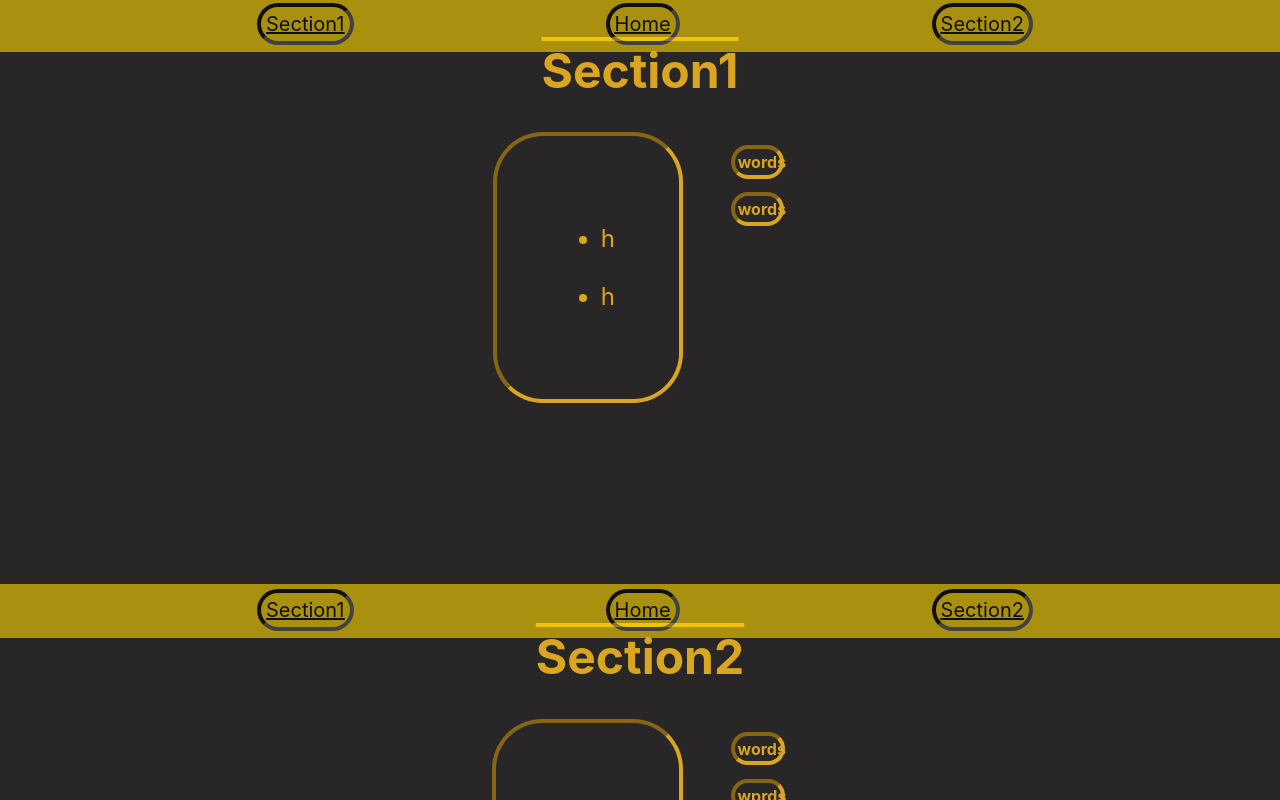
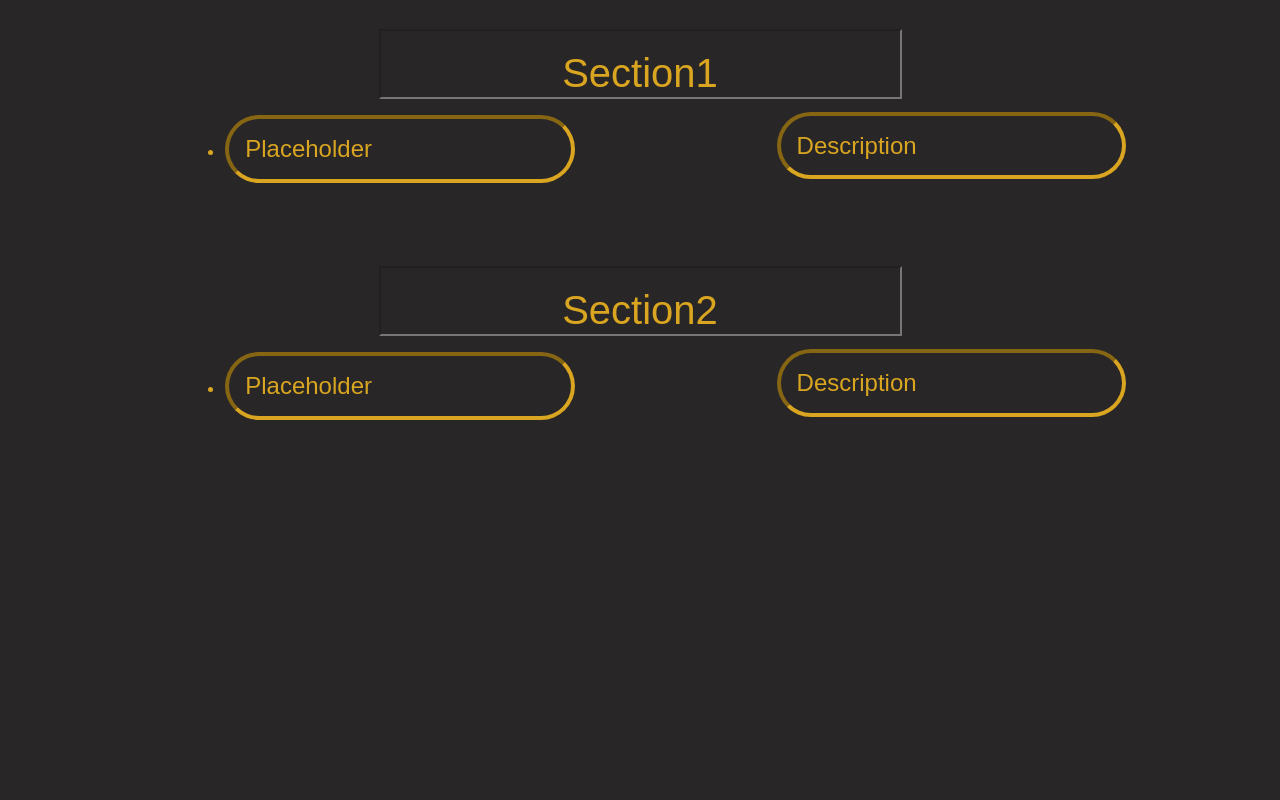
Before and after one commit to lezernack/blog-site, a React (Create React App) app: page /blog in a window 1280 px wide. Shown: the part 860-1660 px from the top of the page. After the commit the page ends 1344 px from the top, so only its background shows below. Built offline with nearby package versions, Linux system fonts and the light colour scheme.

Commit message:
changed the list and descriptions so text could be typed in

```diff
--- a/src/components/Section1.jsx
+++ b/src/components/Section1.jsx
@@ -6,21 +6,27 @@ import Navbar from "./Navbar";
 const Section1 = () => {
   return (
     <div>
-      <Navbar />
       <div className="header">
-        <h1>Section1</h1>
+        <input
+          className="header"
+          type="text"
+          placeholder="Section1"
+          id="title"
+        />
       </div>
       <div className="section">
-        <div className="list">
-          <ul>
-            <li>h</li>
-            <br />
-            <li>h</li>
-          </ul>
-        </div>
+        <ul>
+          <li>
+            <input
+              className="list"
+              name="section1"
+              type="text"
+              placeholder="Placeholder"
+            />
+          </li>
+        </ul>
         <div className="dscrptDiv">
-          <h2 className="dscrpt">words</h2>
-          <h2 className="dscrpt">words</h2>
+          <input className="dscrpt" type="text" placeholder="Description" />
         </div>
       </div>
     </div>
--- a/src/components/Section2.jsx
+++ b/src/components/Section2.jsx
@@ -6,25 +6,30 @@ import Navbar from "./Navbar";
 const Section2 = () => {
   return (
     <div>
-      <Navbar />
       <div className="header">
-        <h1>Section2</h1>
+        <input
+          className="header"
+          name="title"
+          type="text"
+          placeholder="Section2"
+          id="title"
+        />
       </div>
       <div className="section">
-        <div className="list">
+        <div>
           <ul>
-            <li>h</li>
-            <br />
-            <li>h</li>
-            <br />
-            <li>h</li>
-            <br />
+            <li>
+              <input
+                className="list"
+                name="section2"
+                type="text"
+                placeholder="Placeholder"
+              />
+            </li>
           </ul>
         </div>
         <div className="dscrptDiv">
-          <h2 className="dscrpt">words</h2>
-          <h2 className="dscrpt">wprds</h2>
-          <h2 className="dscrpt">words</h2>
+          <input className="dscrpt" type="text" placeholder="Description" />
         </div>
       </div>
     </div>
--- a/src/components/navbar.jsx
+++ b/src/components/navbar.jsx
@@ -1,3 +1,4 @@
+"use client";
 import React from "react";
 import "../css/global.css";
 import "../css/navbar.css";
--- a/src/components/pictureSection.jsx
+++ b/src/components/pictureSection.jsx
@@ -6,7 +6,7 @@ import controller from "../images/controller.png";
 
 const pictureSection = () => {
   return (
-    <div id="pictures">
+    <div className="pictures">
       <section className="book">
         <img src={book} alt="book" height="400" width="400" />
       </section>
--- a/src/css/Section.css
+++ b/src/css/Section.css
@@ -1,12 +1,13 @@
 .header {
   text-align: center;
-  font-size: 1.5rem;
+  font-size: 2.5rem;
   text-decoration: overline;
+  padding-top: 20px;
 }
 
 .section {
   display: flex;
-  justify-content: center;
+  justify-content: space-evenly;
   gap: 3rem;
 }
 
@@ -23,5 +24,19 @@
   margin-right: 5%;
   border: 4px inset goldenrod;
   border-radius: 50px;
-  font-size: 1rem;
+  font-size: 1.5rem;
 }
+
+.dscrptDiv {
+  margin-top: 1%;
+}
+
+::placeholder {
+  color: goldenrod;
+  opacity: 1;
+}
+
+input {
+  outline: 0px solid transparent;
+  caret-color: snow;
+}
--- a/src/css/global.css
+++ b/src/css/global.css
@@ -2,3 +2,18 @@
   background-color: rgb(40, 38, 38);
   color: goldenrod;
 }
+
+@media only screen and (max-width: 600px) {
+  div.Welcome {
+    font-size: 1.2rem;
+    text-align: center;
+  }
+
+  div.About {
+    font-size: 1.2rem;
+  }
+
+  div.pictures {
+    display: flex;
+  }
+}
--- a/src/css/pictureSection.css
+++ b/src/css/pictureSection.css
@@ -1,9 +1,10 @@
-#pictures {
+.pictures {
   display: flex;
   margin-top: 2rem;
   justify-content: center;
   gap: 7rem;
 }
+
 .book,
 .controller {
   padding: 0rem;
```
